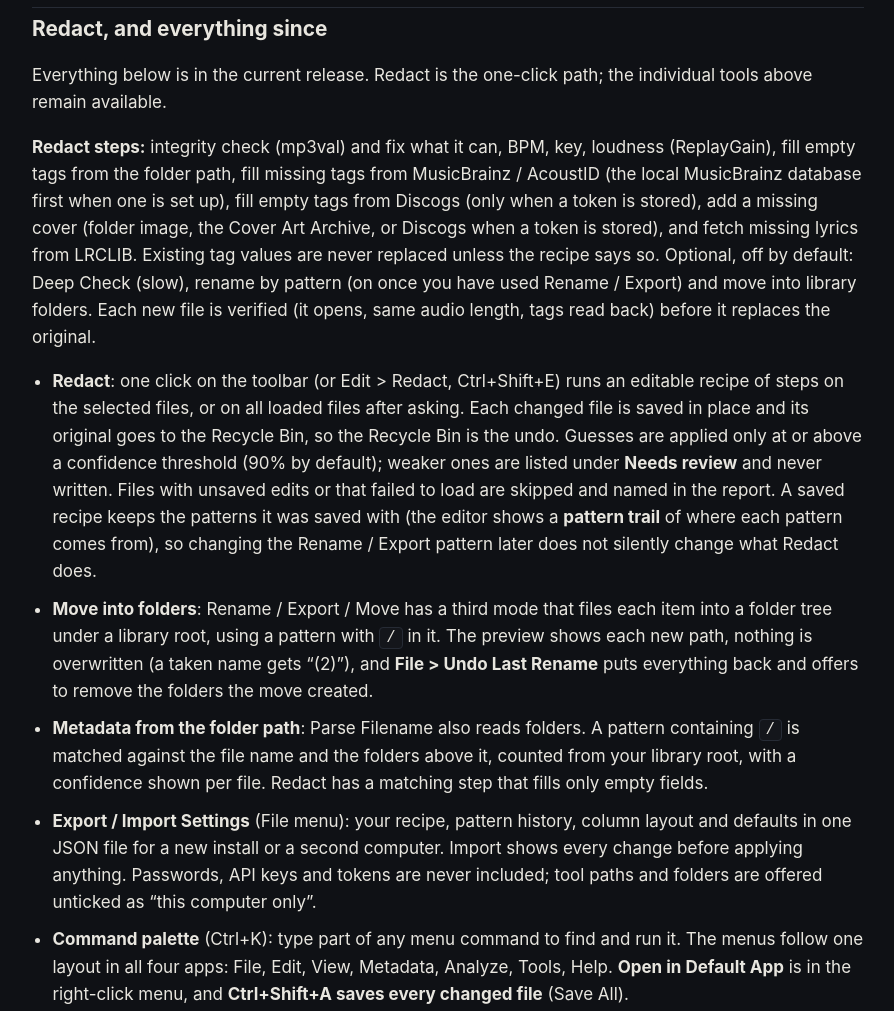
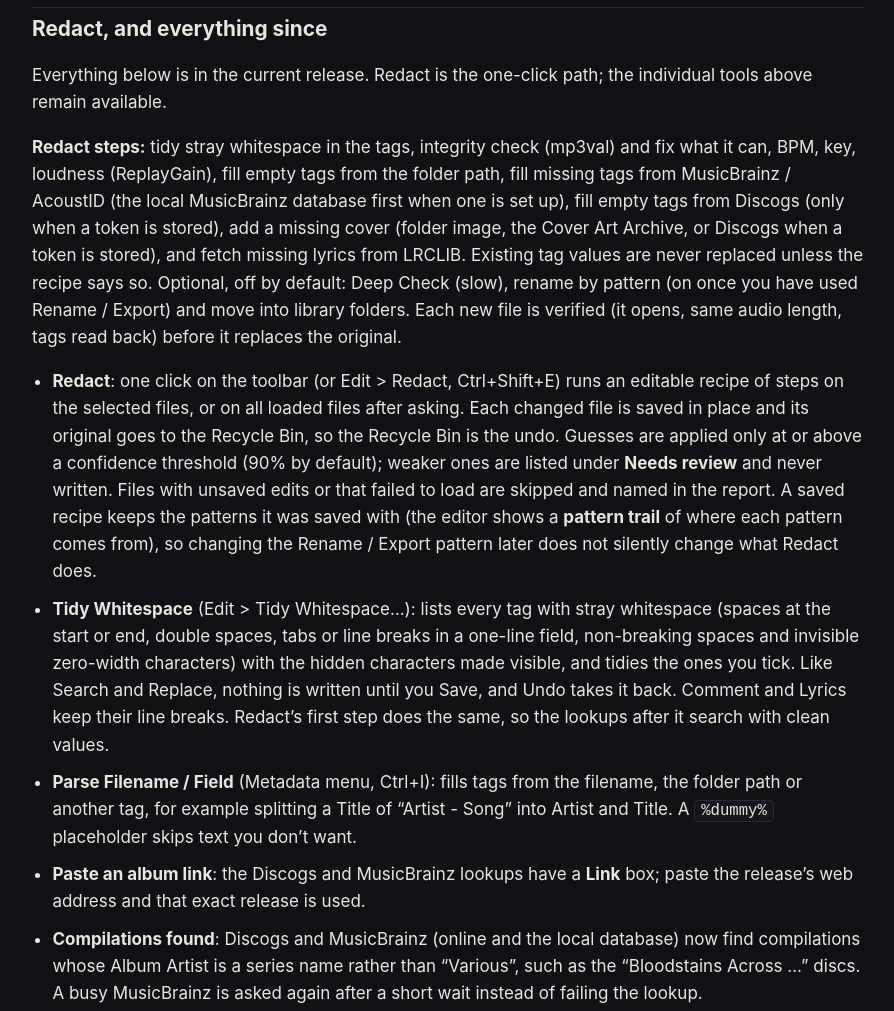
Before and after one commit to Erlbon/erlbon.github.io, a plain HTML site: page mp3redactor/index.html in a window 1280 px wide. Shown: the part 3500-4511 px from the top of the page, without its empty margins (192-1086 px from the left). Drawn offline with Linux system fonts and the light colour scheme.

Commit message:
mp3redactor v2026-11-26-01: Tidy Whitespace, Parse from a field, album links, compilations found
Co-Authored-By: Claude Opus 5.5 <noreply@anthropic.com>

```diff
--- a/mp3redactor/index.html
+++ b/mp3redactor/index.html
@@ -28,7 +28,7 @@
   "downloadUrl": "https://github.com/Erlbon/mp3redactor/releases/latest",
   "operatingSystem": "Windows, Linux",
   "applicationCategory": "UtilitiesApplication",
-  "softwareVersion": "2026-11-19#01",
+  "softwareVersion": "2026-11-26#01",
   "license": "https://www.gnu.org/licenses/gpl-3.0.html",
   "featureList": [
     "Make chaptered M4B audiobooks from MP3 files, with Audible lookup and Audiobookshelf layout",
@@ -42,6 +42,9 @@
     "Scan results stamped into the MP3 file",
     "Move into folders and tags from the folder path",
     "Search and Replace and Change Case",
+    "Tidy Whitespace: find and remove stray spaces, tabs, line breaks and invisible characters in tags",
+    "Parse Filename / Field: fill tags from the filename, the folder path or another tag",
+    "Paste a Discogs or MusicBrainz album link into the lookups",
     "Export and Import Settings",
     "Find Duplicates (Analyze menu): identical audio, same MusicBrainz recording, same artist, title and length; review-only",
     "Preferences dialog (Tools > Preferences, Ctrl+,)",
@@ -124,9 +127,13 @@
 
   <h2 id="redact">Redact, and everything since</h2>
   <p>Everything below is in the current release. Redact is the one-click path; the individual tools above remain available.</p>
-  <p><strong>Redact steps:</strong> integrity check (mp3val) and fix what it can, BPM, key, loudness (ReplayGain), fill empty tags from the folder path, fill missing tags from MusicBrainz / AcoustID (the local MusicBrainz database first when one is set up), fill empty tags from Discogs (only when a token is stored), add a missing cover (folder image, the Cover Art Archive, or Discogs when a token is stored), and fetch missing lyrics from LRCLIB. Existing tag values are never replaced unless the recipe says so. Optional, off by default: Deep Check (slow), rename by pattern (on once you have used Rename / Export) and move into library folders. Each new file is verified (it opens, same audio length, tags read back) before it replaces the original.</p>
+  <p><strong>Redact steps:</strong> tidy stray whitespace in the tags, integrity check (mp3val) and fix what it can, BPM, key, loudness (ReplayGain), fill empty tags from the folder path, fill missing tags from MusicBrainz / AcoustID (the local MusicBrainz database first when one is set up), fill empty tags from Discogs (only when a token is stored), add a missing cover (folder image, the Cover Art Archive, or Discogs when a token is stored), and fetch missing lyrics from LRCLIB. Existing tag values are never replaced unless the recipe says so. Optional, off by default: Deep Check (slow), rename by pattern (on once you have used Rename / Export) and move into library folders. Each new file is verified (it opens, same audio length, tags read back) before it replaces the original.</p>
   <ul class="feature-list">
     <li><strong>Redact</strong>: one click on the toolbar (or Edit &gt; Redact, Ctrl+Shift+E) runs an editable recipe of steps on the selected files, or on all loaded files after asking. Each changed file is saved in place and its original goes to the Recycle Bin, so the Recycle Bin is the undo. Guesses are applied only at or above a confidence threshold (90% by default); weaker ones are listed under <strong>Needs review</strong> and never written. Files with unsaved edits or that failed to load are skipped and named in the report. A saved recipe keeps the patterns it was saved with (the editor shows a <strong>pattern trail</strong> of where each pattern comes from), so changing the Rename / Export pattern later does not silently change what Redact does.</li>
+    <li><strong>Tidy Whitespace</strong> (Edit &gt; Tidy Whitespace&hellip;): lists every tag with stray whitespace (spaces at the start or end, double spaces, tabs or line breaks in a one-line field, non-breaking spaces and invisible zero-width characters) with the hidden characters made visible, and tidies the ones you tick. Like Search and Replace, nothing is written until you Save, and Undo takes it back. Comment and Lyrics keep their line breaks. Redact&rsquo;s first step does the same, so the lookups after it search with clean values.</li>
+    <li><strong>Parse Filename / Field</strong> (Metadata menu, Ctrl+I): fills tags from the filename, the folder path or another tag, for example splitting a Title of &ldquo;Artist - Song&rdquo; into Artist and Title. A <code>%dummy%</code> placeholder skips text you don&rsquo;t want.</li>
+    <li><strong>Paste an album link</strong>: the Discogs and MusicBrainz lookups have a <strong>Link</strong> box; paste the release&rsquo;s web address and that exact release is used.</li>
+    <li><strong>Compilations found</strong>: Discogs and MusicBrainz (online and the local database) now find compilations whose Album Artist is a series name rather than &ldquo;Various&rdquo;, such as the &ldquo;Bloodstains Across &hellip;&rdquo; discs. A busy MusicBrainz is asked again after a short wait instead of failing the lookup.</li>
     <li><strong>Move into folders</strong>: Rename / Export / Move has a third mode that files each item into a folder tree under a library root, using a pattern with <code>/</code> in it. The preview shows each new path, nothing is overwritten (a taken name gets &ldquo;(2)&rdquo;), and <strong>File &gt; Undo Last Rename</strong> puts everything back and offers to remove the folders the move created.</li>
     <li><strong>Metadata from the folder path</strong>: Parse Filename also reads folders. A pattern containing <code>/</code> is matched against the file name and the folders above it, counted from your library root, with a confidence shown per file. Redact has a matching step that fills only empty fields.</li>
     <li><strong>Export / Import Settings</strong> (File menu): your recipe, pattern history, column layout and defaults in one JSON file for a new install or a second computer. Import shows every change before applying anything. Passwords, API keys and tokens are never included; tool paths and folders are offered unticked as &ldquo;this computer only&rdquo;.</li>
@@ -225,7 +232,7 @@
         <tr><th scope="row"><code>convert</code></th><td>Turn FLAC, WAV, OGG, M4A and the other formats into MP3 with ffmpeg.</td></tr>
         <tr><th scope="row"><code>analyze</code></th><td>Integrity check, full decode, BPM, key and loudness, the same checks as the Analyze menu; nothing is written unless <code>--save</code>.</td></tr>
         <tr><th scope="row"><code>m4b</code></th><td>Make one chaptered <code>.m4b</code> audiobook per folder of MP3 files, one chapter per file; <code>--library</code> writes Audiobookshelf's layout, <code>--lookup</code> fills in what is missing from Audible.</td></tr>
-        <tr><th scope="row"><code>redact</code></th><td>Run the same Redact recipe as the window: integrity, BPM, key, loudness, tags from the path, MusicBrainz and Discogs lookups, cover, rename, move.</td></tr>
+        <tr><th scope="row"><code>redact</code></th><td>Run the same Redact recipe as the window: tidy whitespace, integrity, BPM, key, loudness, tags from the path, MusicBrainz and Discogs lookups, cover, rename, move.</td></tr>
       </tbody>
     </table>
   </div>
```
